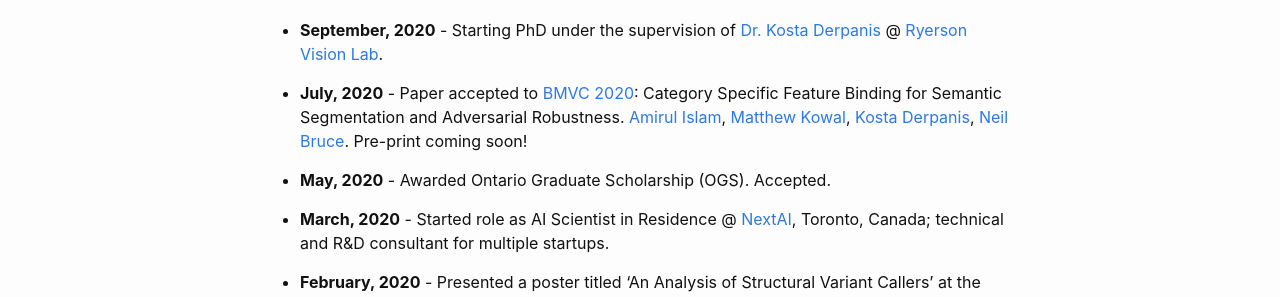
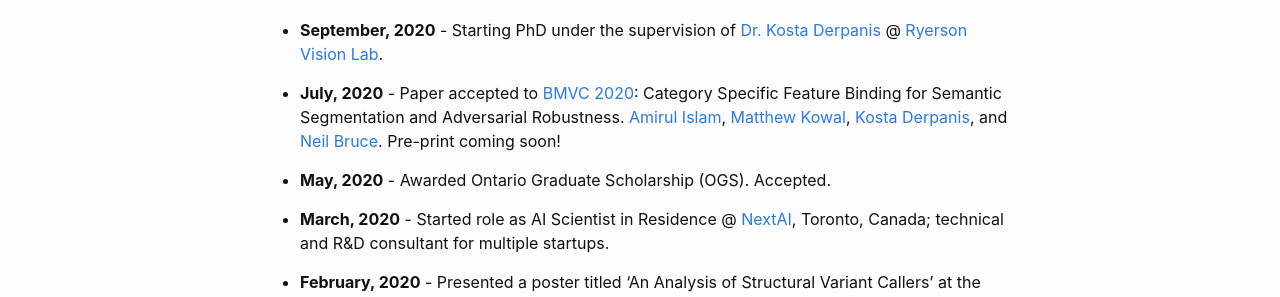
Before and after one commit to MKowal2/MKowal4.github.io, a Jekyll site: the page built from index.md, in a window 1280 px wide. Shown: the part 588-885 px from the top of the page. Built offline with Jekyll 4.4.1, drawn with Linux system fonts in a browser that asks for light colours.

Commit message:
Update index.md

```diff
--- a/index.md
+++ b/index.md
@@ -17,7 +17,7 @@ Welcome to my website & blog (link at the top)! My name is Matthew Kowal. I am a
 
 * **September, 2020** - Starting PhD under the supervision of [Dr. Kosta Derpanis](https://cs.ryerson.ca/~kosta/) @ [Ryerson Vision Lab](https://ryersonvisionlab.github.io/).
 
-* **July, 2020** - Paper accepted to [BMVC 2020](https://bmvc2020.github.io/): Category Specific Feature Binding for Semantic Segmentation and Adversarial Robustness. [Amirul Islam](https://www.cs.ryerson.ca/~amirul/), [Matthew Kowal](https://mkowal2.github.io/), [Kosta Derpanis](https://www.cs.ryerson.ca/~kosta/), [Neil Bruce](https://www.cs.ryerson.ca/~bruce/). Pre-print coming soon!
+* **July, 2020** - Paper accepted to [BMVC 2020](https://bmvc2020.github.io/): Category Specific Feature Binding for Semantic Segmentation and Adversarial Robustness. [Amirul Islam](https://www.cs.ryerson.ca/~amirul/), [Matthew Kowal](https://mkowal2.github.io/), [Kosta Derpanis](https://www.cs.ryerson.ca/~kosta/), and [Neil Bruce](https://www.cs.ryerson.ca/~bruce/). Pre-print coming soon!
 
 * **May, 2020** - Awarded Ontario Graduate Scholarship (OGS). Accepted.
 
```
